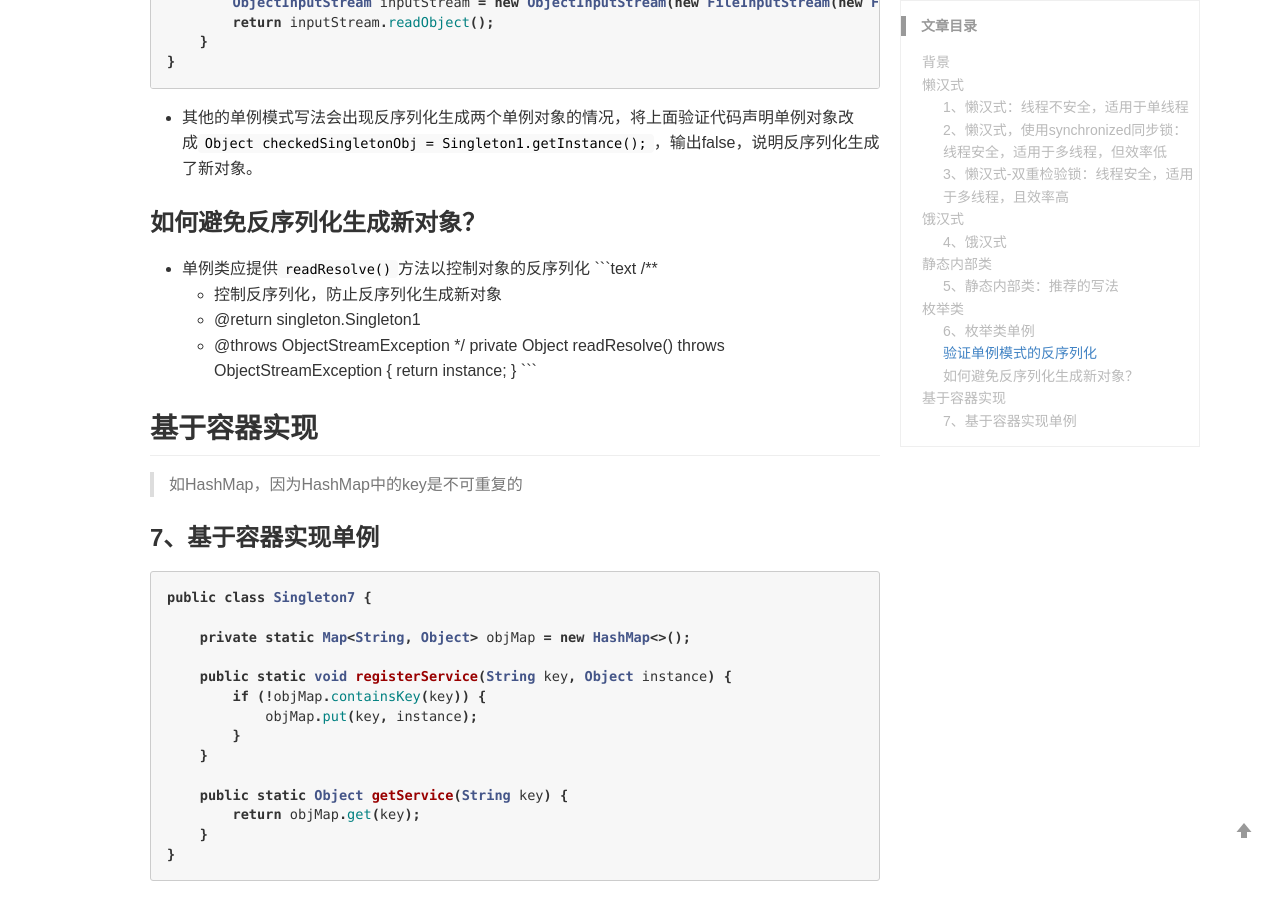
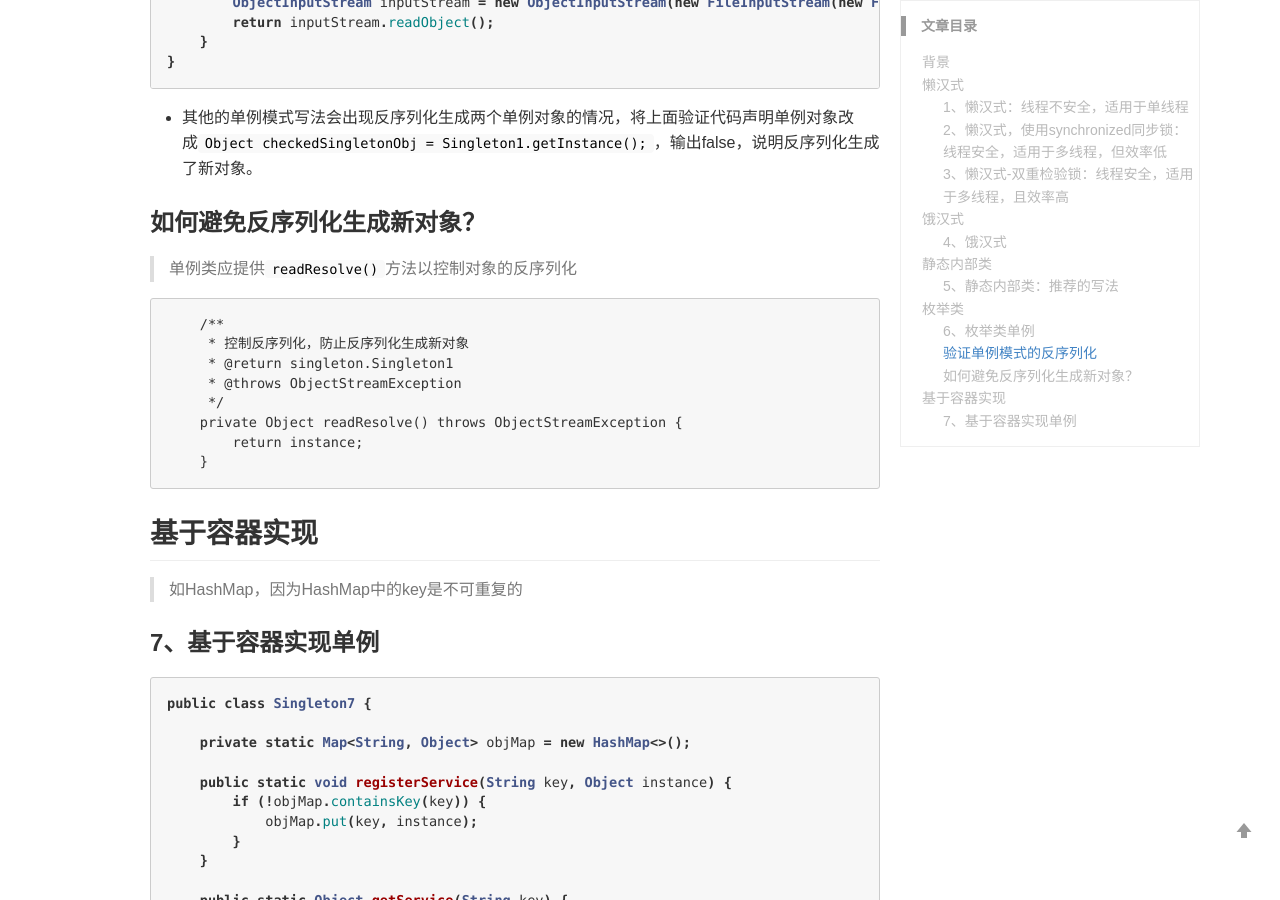
Before and after one commit to Planeswalker23/Planeswalker23.github.io, a Jekyll site: the page built from _posts/design-pattern/2019-12-01-singleton.md, in a window 1280 px wide and 900 px high, scrolled down 4417 px. Built offline with Jekyll 4.4.1, drawn with Linux system fonts in a browser that asks for light colours; comment, search, counter and statistics services are not loaded.

Commit message:
format blog

````diff
--- a/_posts/design-pattern/2019-12-01-singleton.md
+++ b/_posts/design-pattern/2019-12-01-singleton.md
@@ -181,7 +181,8 @@ public class SingletonSerializableCheck {
 - 其他的单例模式写法会出现反序列化生成两个单例对象的情况，将上面验证代码声明单例对象改成`Object checkedSingletonObj = Singleton1.getInstance();`，输出false，说明反序列化生成了新对象。
 
 ### 如何避免反序列化生成新对象？
-- 单例类应提供`readResolve()`方法以控制对象的反序列化
+> 单例类应提供`readResolve()`方法以控制对象的反序列化
+
 ```text
     /**
      * 控制反序列化，防止反序列化生成新对象
````
